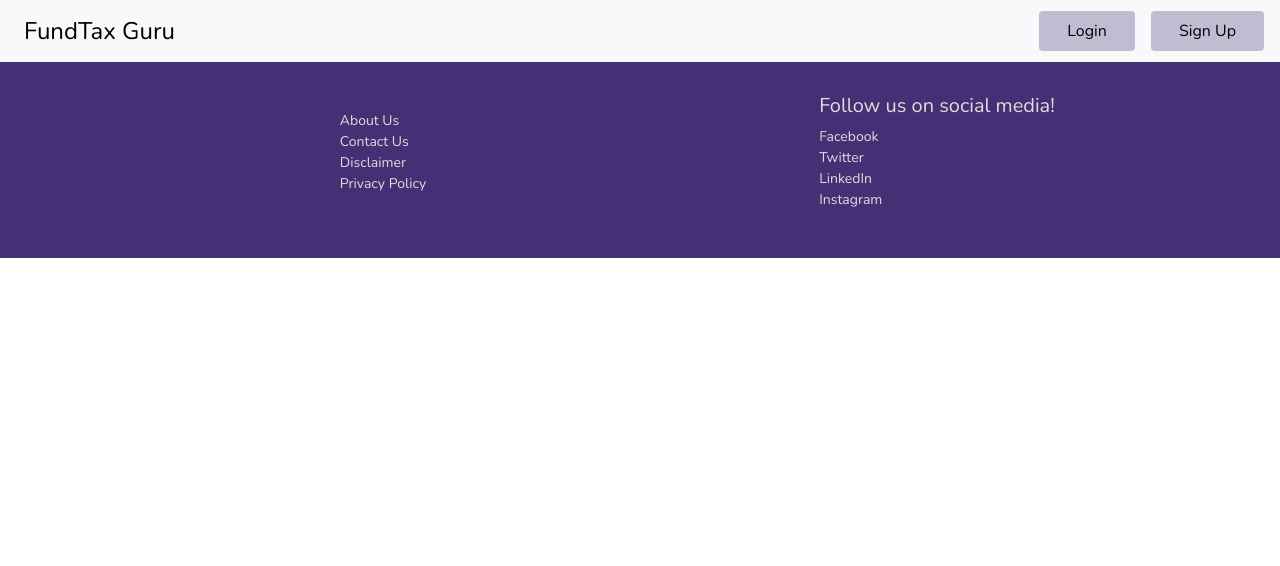
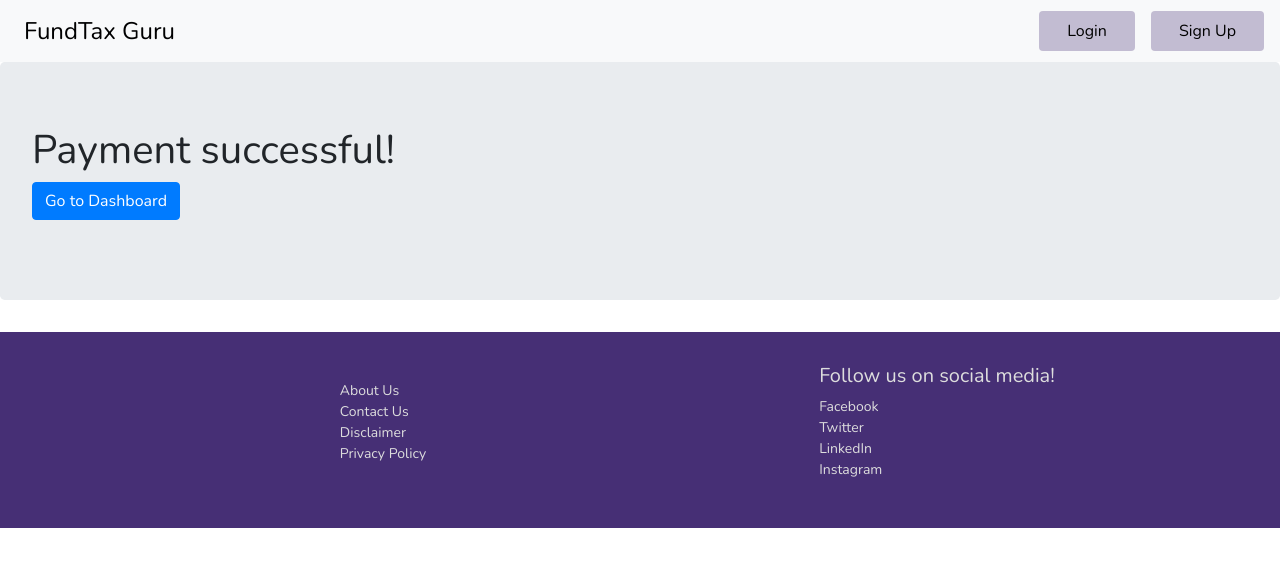
Before and after one commit to abhranil08/Fund, a React (Create React App) app: page /payment-success in a window 1280 px wide. Shown: the top 566 px of the page. Built offline with nearby package versions, Linux system fonts and the light colour scheme; no server answers.

Commit message:
Added PaymentSuccess route

```diff
--- a/src/App.js
+++ b/src/App.js
@@ -11,6 +11,7 @@ import Signup from './pages/Signup/Signup';
 import Dashboard from './pages/Dashboard/Dashboard';
 import Search from './pages/Search/Search';
 import FundDisplay from './pages/FundDisplay/FundDisplay';
+import PaymentSuccess from './pages/PaymentSuccess/PaymentSuccess';
 
 import firebase from './firebase/config';
 import { getUsernameFromDatabase } from './firebase/utility';
@@ -56,6 +57,7 @@ const App = props => {
         <Route path="/signup" exact component={Signup} />
         <Route path="/search" exact component={Search} />
         <Route path="/search/:mfSchemeCode" exact component={FundDisplay} />
+        <Route path="/payment-success" exact component={PaymentSuccess} />
         <PrivateRoute path="/dashboard" component={Dashboard} />
       </Switch>
       <Footer />
--- /dev/null
+++ b/src/pages/PaymentSuccess/PaymentSuccess.js
@@ -0,0 +1,17 @@
+import React from 'react';
+import { Link } from 'react-router-dom';
+import Jumbotron from 'react-bootstrap/Jumbotron';
+import Button from 'react-bootstrap/Button';
+
+const PaymentSuccess = props => {
+  return (
+    <Jumbotron>
+      <h1>Payment successful!</h1>
+      <p>
+        <Link to="/dashboard"><Button variant="primary">Go to Dashboard</Button></Link>
+      </p>
+    </Jumbotron>
+  );
+}
+
+export default PaymentSuccess;
```
